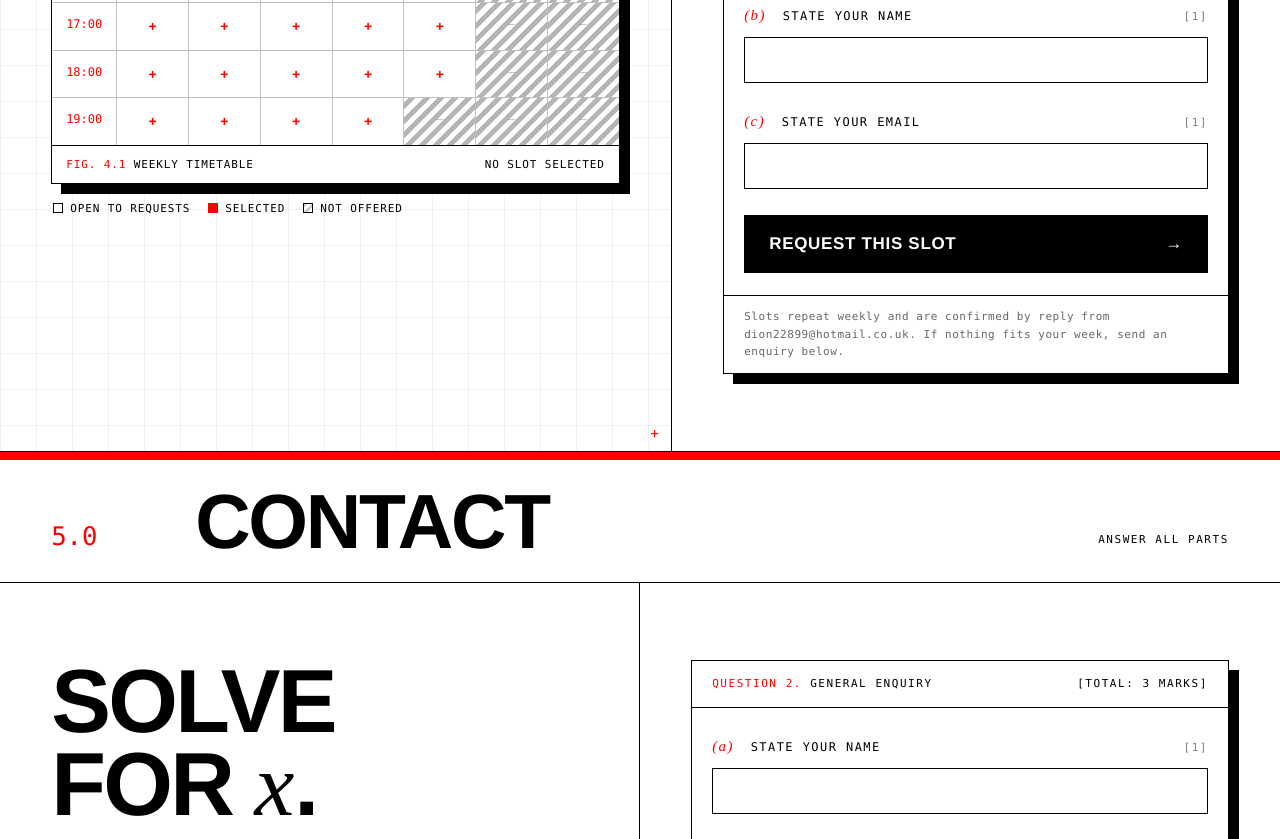
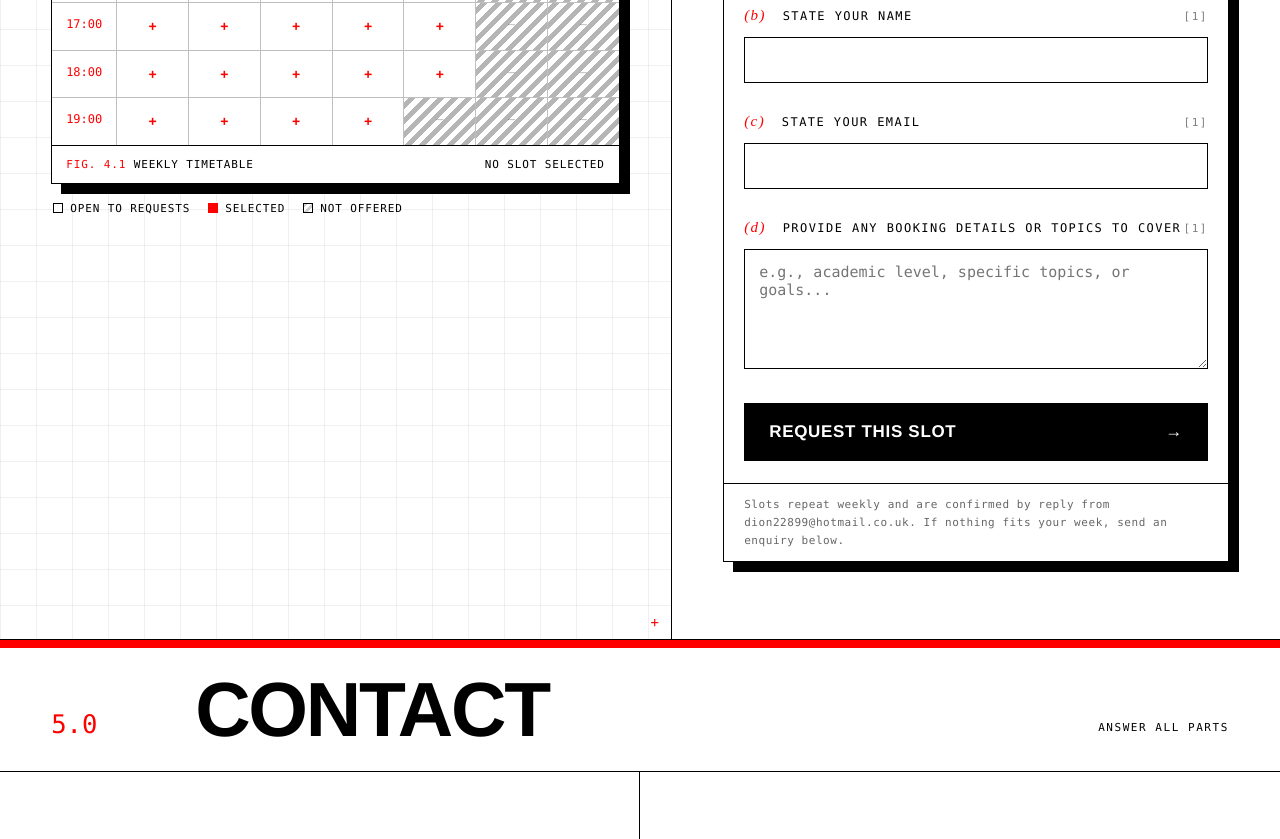
Before and after one commit to MrRhoden/Tutor, a plain HTML site: page index.html in a window 1280 px wide. Shown: the part 4621-5460 px from the top of the page. Drawn offline with Linux system fonts and the light colour scheme.

Commit message:
Add booking details textarea to index.html

```diff
--- a/index.html
+++ b/index.html
@@ -568,6 +568,10 @@
               <label for="b-email"><span><b>(c)</b> State your email</span><span class="marks">[1]</span></label>
               <input id="b-email" name="email" type="email" required autocomplete="email">
             </div>
+            <div class="field">
+              <label for="b-details"><span><b>(d)</b> Provide any booking details or topics to cover</span><span class="marks">[1]</span></label>
+              <textarea id="b-details" name="details" rows="3" placeholder="e.g., academic level, specific topics, or goals..."></textarea>
+            </div>
             <button type="submit"><span>Request this slot</span><span>→</span></button>
           </form>
           <div class="exam-foot">Slots repeat weekly and are confirmed by reply from dion22899@hotmail.co.uk. If nothing fits your week, send an enquiry below.</div>
```
